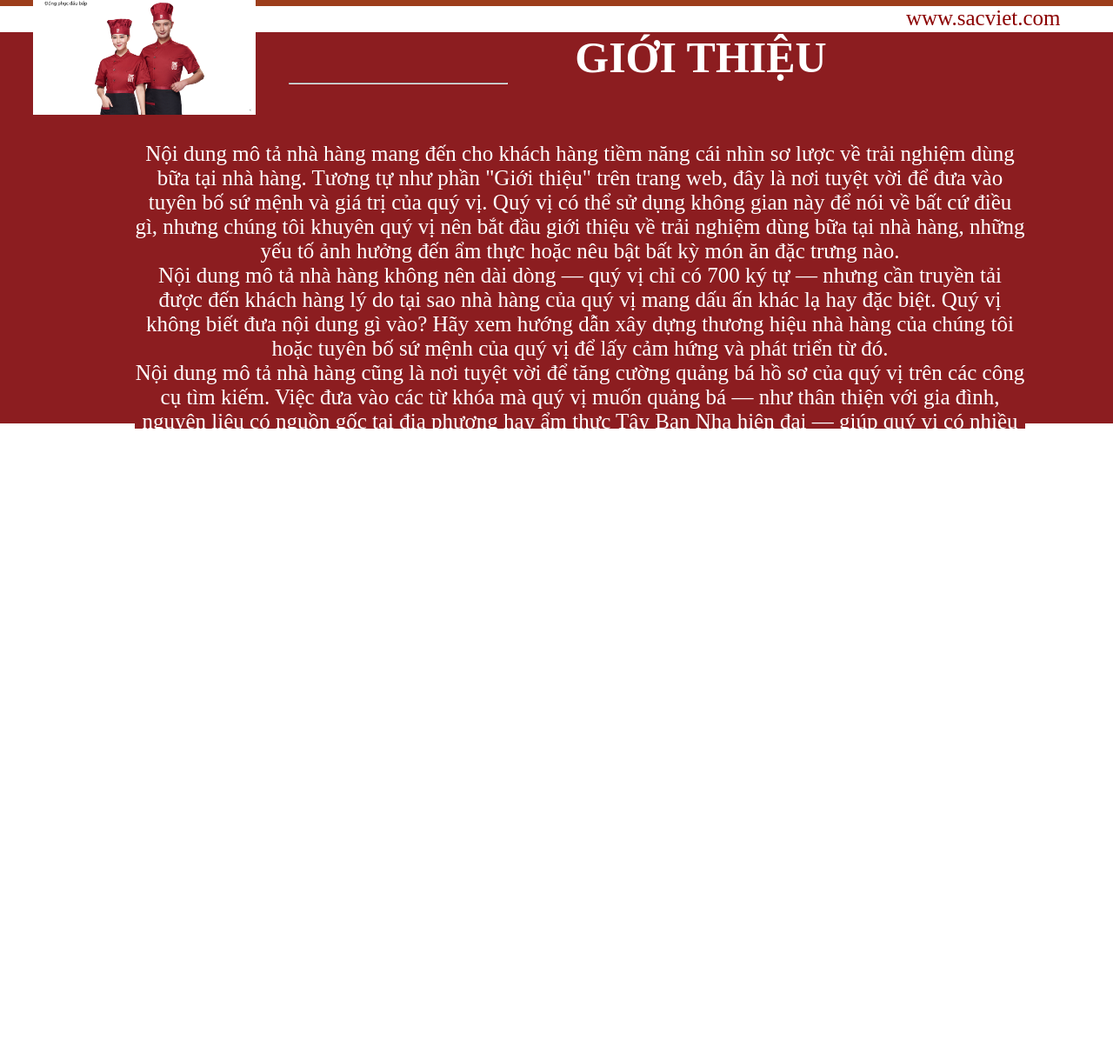
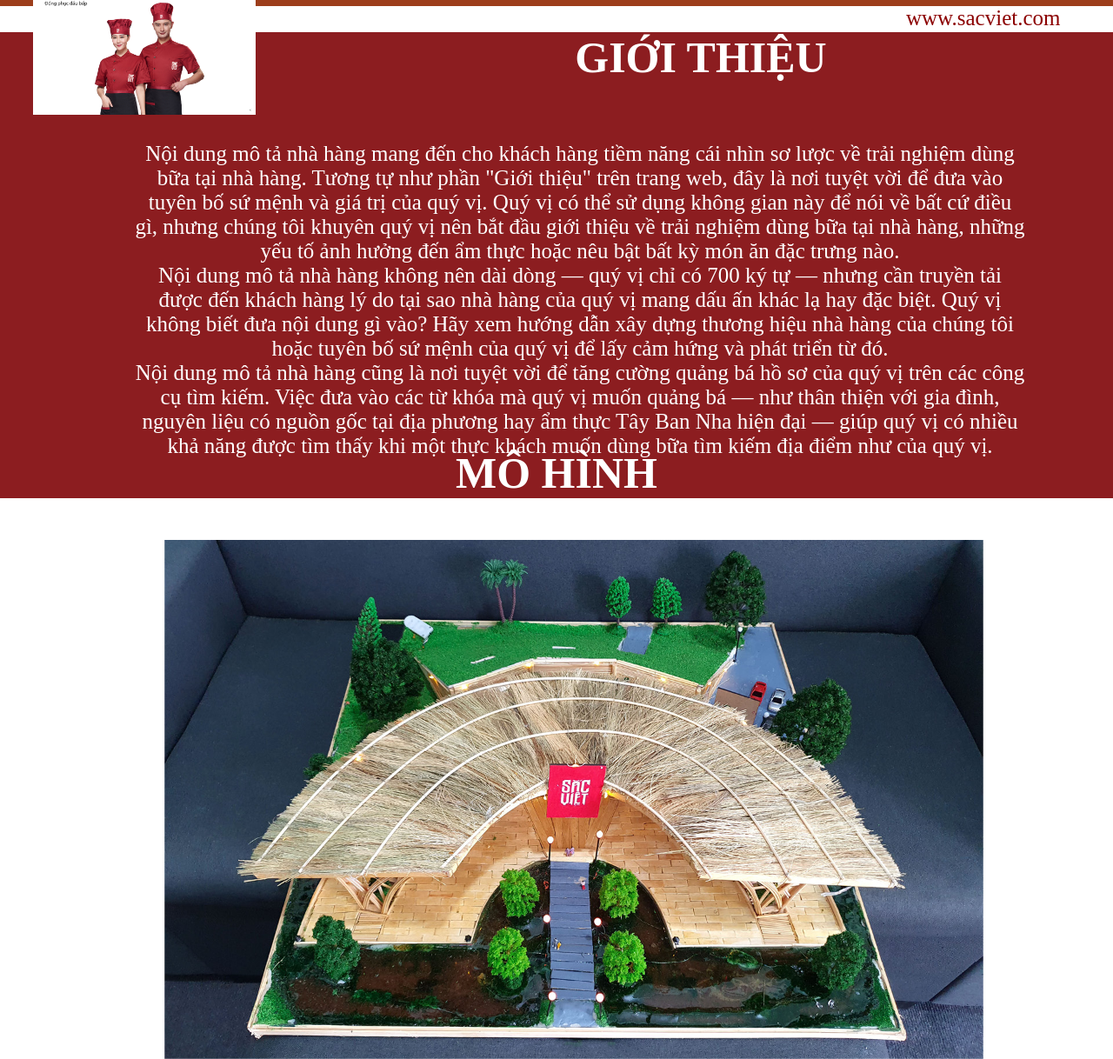
Before and after one commit to QHung96/index1, a plain HTML site: page index.html in a window 1280 px wide. Shown: the part 1397-2615 px from the top of the page at 87% size. Before the commit the page ends 1924 px from the top, so only its background shows below. Drawn offline with Linux system fonts and the light colour scheme.

Commit message:
Add files via upload

```diff
--- a/CSS/main.css
+++ b/CSS/main.css
@@ -144,3 +144,14 @@ a:hover{
 	margin-left: 155px;
 
 }
+.mh{
+	width: 100%;
+	height: 750px;
+	background-color:#8c1d20 ;
+	text-align: center;
+	font-size: 25px;
+	color: #FFF;
+}
+.mh{
+	float: left;
+}
--- a/index.html
+++ b/index.html
@@ -59,7 +59,6 @@
 </div>
 	<div class="gt">
 		<h1>GIỚI THIỆU</h1>
-		<hr width="250px" align="right">
 		<br>
 		<div class="gt1">
 	<p>
@@ -69,7 +68,26 @@ Nội dung mô tả nhà hàng không nên dài dòng — quý vị chỉ có 70
 <br>
 Nội dung mô tả nhà hàng cũng là nơi tuyệt vời để tăng cường quảng bá hồ sơ của quý vị trên các công cụ tìm kiếm. Việc đưa vào các từ khóa mà quý vị muốn quảng bá — như thân thiện với gia đình, nguyên liệu có nguồn gốc tại địa phương hay ẩm thực Tây Ban Nha hiện đại — giúp quý vị có nhiều khả năng được tìm thấy khi một thực khách muốn dùng bữa tìm kiếm địa điểm như của quý vị.
 		</p>
+			<br>
+			<hr>
 			</div>
+		</div>
+	<div class="mh">
+		<br>
+	<h1>MÔ HÌNH</h1>
+		<div class="mh1">
+		<img src="image/Slide49.jpg" width="100%">
+		<img src="image/Slide50.jpg" width="100%">
+		<img src="image/Slide54.jpg" width="100%">
+		<img src="image/Slide55.jpg" width="100%">
+		<img src="image/Slide60.jpg" width="100%">
+		<img src="image/Slide61.jpg" width="100%">
+		</div>
+
+
+
+
+
 		</div>
 
 
```
Also changed, not shown: image/Slide50.jpg (added), image/Slide60.jpg (added), image/Slide61.jpg (added).
